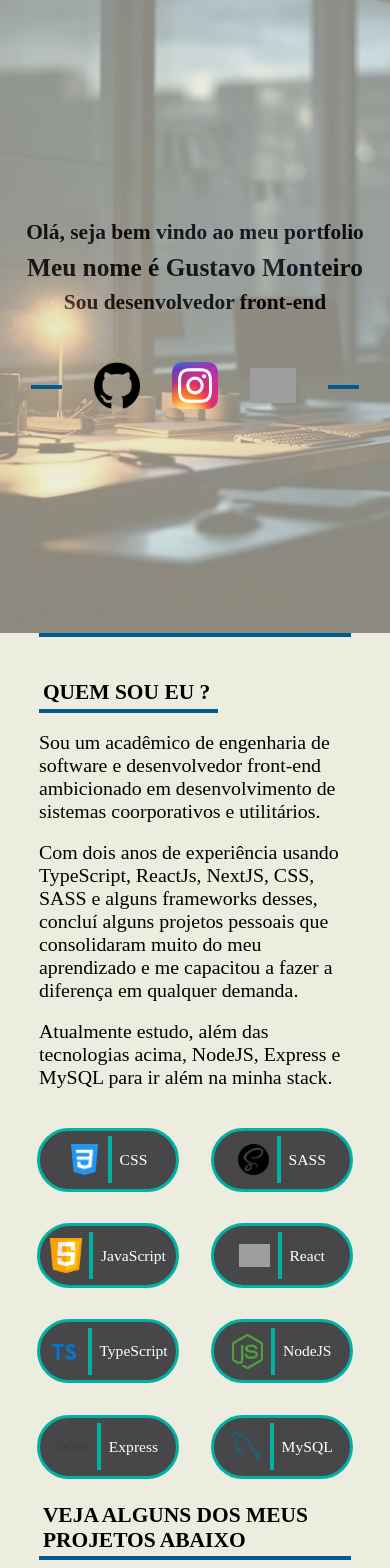
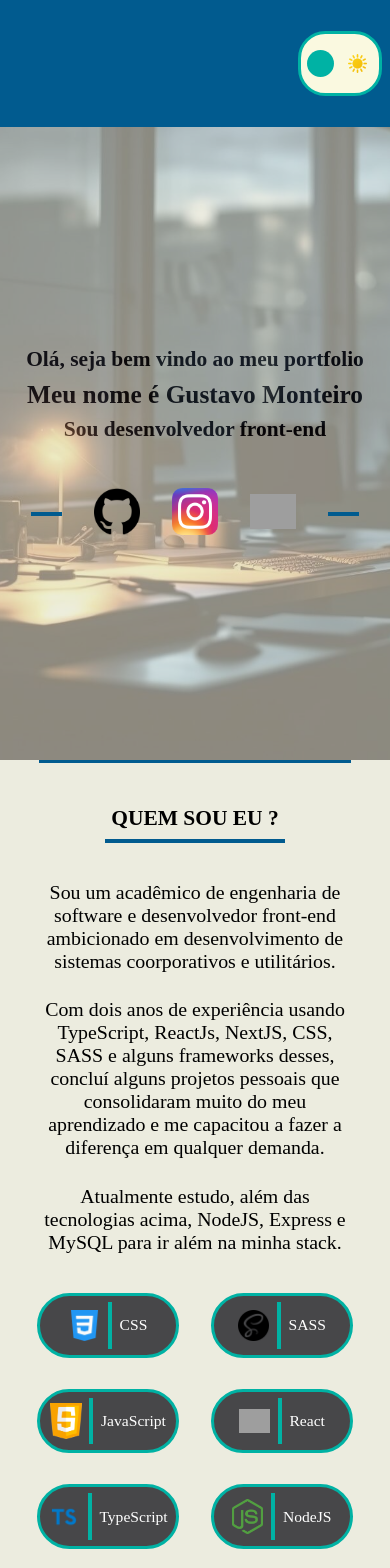
Before and after one commit to GusMonMo/Portfolio, a React (Vite) app: page /home in a window 390 px wide. Shown: the top 1568 px of the page. Built offline with nearby package versions, Linux system fonts and the light colour scheme; grey boxes are pictures that could not be loaded; a web font is replaced by a local one.

Commit message:
fix: mobile interface

```diff
--- a/src/Components/ThemeButton/styles.module.scss
+++ b/src/Components/ThemeButton/styles.module.scss
@@ -17,6 +17,11 @@ button {
   transition: background-color 0.5s, transform 0.3s;
   &:hover{
     transform: scale(1.2);
+  }
+  @media(max-width: $break-mobile){
+    height: 7dvh;
+    border-radius: 7vw;
+    border: 1vw solid $secondaryColor;
   }
 }
 
@@ -41,6 +46,9 @@ h6{
   width: 7.5vw;
   justify-content: center;
   align-items: center;
+  @media(max-width: $break-mobile){
+    width: 20vw;
+  }
 }
 
 .sunIcon{
@@ -58,6 +66,11 @@ h6{
   background-repeat: no-repeat;
   background-position: center;
   background-size: contain;
+  @media(max-width: $break-mobile){
+    width: 5vw;
+    height: 5vw;
+    margin: 2vw;
+  }
 }
 
 .circle{
@@ -69,6 +82,12 @@ h6{
   background-color: $secondaryColor;
   transition: transform 0.5s ease;
   transform: translate(0vw);
+  @media(max-width: $break-mobile){
+    width: 7vw;
+    height: 7vw;
+    margin: 1vw;
+    border-radius: 5vw;
+  }
 }
 
 .dark{
@@ -77,5 +96,8 @@ h6{
   .circle{
     transition: transform 0.5s ease;
     transform: translate(4vw);
+    @media(max-width: $break-mobile){
+      transform: translate(10vw);
+    }
   }
 }
--- a/src/Styles/Main.scss
+++ b/src/Styles/Main.scss
@@ -34,11 +34,7 @@ align-items: center;
 justify-content:end;
 gap: 1vw;
 @media(max-width: $break-mobile){
-  // position: fixed;
-  // top: auto;
-  // bottom: 0;
-  // height: 10vw;
-  display: none;
+  height: 15dvh;
 }
 }
 
@@ -97,8 +93,10 @@ margin-left: 0.5vw;
     gap: 8vw;
     }
   }
+
   @media (max-width: $break-mobile){
     height: 75dvh;
+    text-align: center;
   }
 }
 
@@ -196,12 +194,21 @@ section{
   margin-top: 10%;
   margin-left: 10%;
   width: 80%;
+  @media(max-width: $break-mobile){
+    text-align: center;
+    display: flex;
+    flex-direction: column;
+    justify-content: center;
+    align-items: center;
+    gap: 1vw;
+  }
 }
 
 .section{
   width: 16.5vw;
   @media(max-width: $break-mobile){
     width: 46vw;
+    margin-bottom: 3vw;
   }
 }
 
```
Lines whose indentation alone changed are shown as unchanged.
